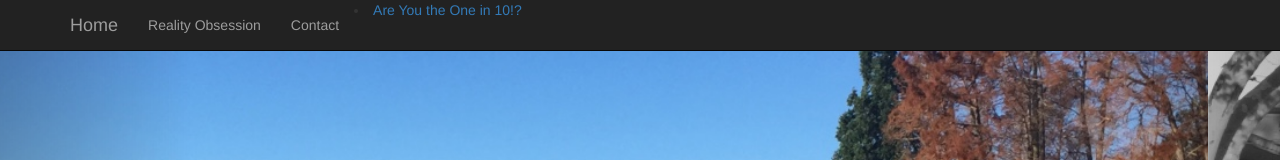
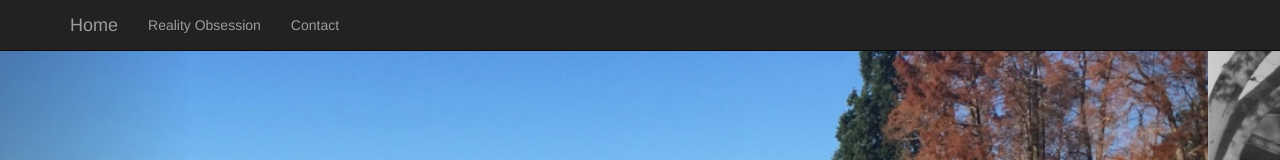
Before and after one commit to hmc-cs-tstannard/Teal, a plain HTML site: page index.html in a window 1280 px wide. Shown: the top 160 px of the page. Drawn offline with Linux system fonts and the light colour scheme.

Commit message:
troubleshoot ayto

```diff
--- a/index.html
+++ b/index.html
@@ -53,9 +53,8 @@
                     <li>
                         <a href="contact.html">Contact</a>
                     </li>             </ul>
-                    <li>
-                        <a href="ayto.html">Are You the One in 10!?</a>
-                    </li>             </ul>
+
+                </ul>
             </div>
             <!-- /.navbar-collapse -->
         </div>
```
